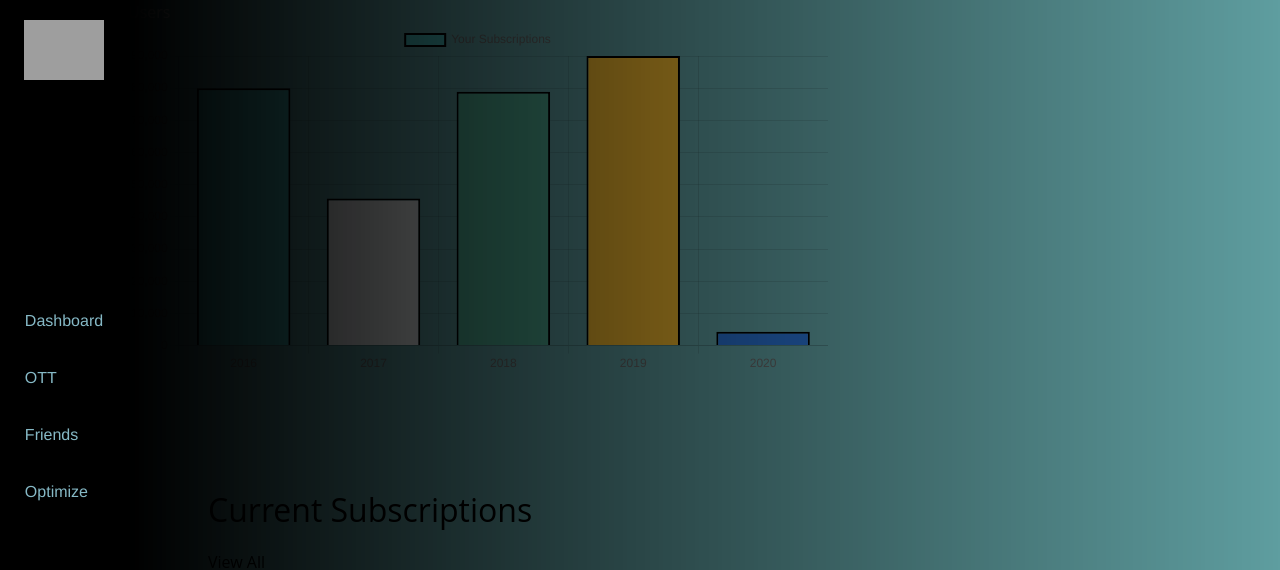
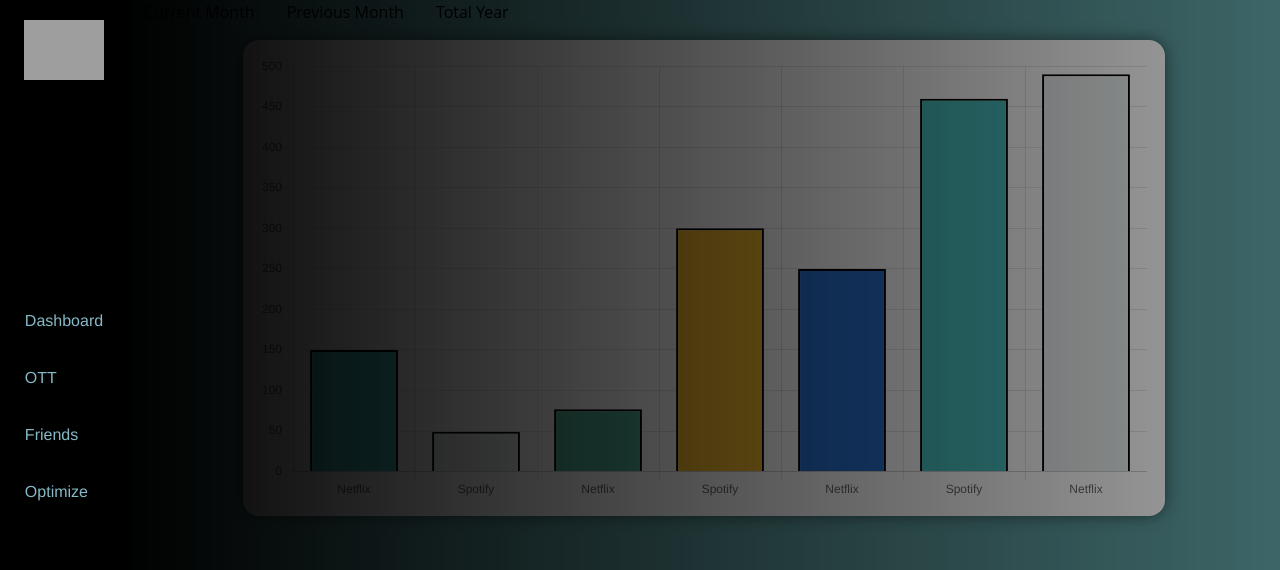
Before and after one commit to DeepakSilaych/Rubix24_WebX, a React (Vite) app in the folder frontend/: page /dashboard in a window 1280 px wide. Shown: the top 570 px of the page. Built offline with nearby package versions, Linux system fonts and the light colour scheme; grey boxes are pictures that could not be loaded.

Commit message:
dashboard 1.2

```diff
--- a/frontend/src/Pages/component/sidebar/style.module.css
+++ b/frontend/src/Pages/component/sidebar/style.module.css
@@ -5,12 +5,12 @@
   top: 0;
   left: 0;
   z-index: 5;
-  background: linear-gradient(to right, rgba(0,0,0,1) 0%, rgba(0,0,0,1) 10%, rgba(0,0,0,0) 100%);
+  background: linear-gradient(to right, rgba(0,0,0,1) 0%, rgba(0,0,0,1) 6%, rgba(0,0,0,0) 100%);
   transition: width 0.1s;
 }
 
 .hoveredbg{
-  width: 100vw;
+  width: 150vw;
   transition: width 0.1s;
 }
 
--- a/frontend/src/Pages/dashbord/chart.jsx
+++ b/frontend/src/Pages/dashbord/chart.jsx
@@ -1,47 +1,93 @@
 import React, { useState, useEffect, useRef } from "react";
 import { Bar } from "react-chartjs-2";
 import Chart from "chart.js/auto";
+import style from "./style.module.css";
 
-const UserData = [
+const data = [
   {
-    id: 1,
-    year: 2016,
-    userGain: 80000,
-    userLost: 823,
+    title: "Netflix",
+    price: "150.000",
+    startingDate: "20-10-2020",
+    endingDate: "20-11-2020",
+    completion: "50%",
+    daysLeft: "10",
+    image: "https://upload.wikimedia.org/wikipedia/commons/thumb/0/08/Netflix_2015_logo.svg/1200px-Netflix_2015_logo.svg.png"
   },
   {
-    id: 2,
-    year: 2017,
-    userGain: 45677,
-    userLost: 345,
+    title: "Spotify",
+    price: "49.000",
+    startingDate: "20-10-2020",
+    endingDate: "20-11-2020",
+    completion: "90%",
+    daysLeft: "10",
+    image: "https://upload.wikimedia.org/wikipedia/commons/thumb/1/19/Spotify_logo_without_text.svg/1200px-Spotify_logo_without_text.svg.png"
   },
   {
-    id: 3,
-    year: 2018,
-    userGain: 78888,
-    userLost: 555,
+    title: "Netflix",
+    price: "77.000",
+    startingDate: "20-10-2020",
+    endingDate: "20-11-2020",
+    completion: "50%",
+    daysLeft: "10",
+    image: "https://upload.wikimedia.org/wikipedia/commons/thumb/0/08/Netflix_2015_logo.svg/1200px-Netflix_2015_logo.svg.png"
   },
   {
-    id: 4,
-    year: 2019,
-    userGain: 90000,
-    userLost: 4555,
+    title: "Spotify",
+    price: "300.000",
+    startingDate: "20-10-2020",
+    endingDate: "20-11-2020",
+    completion: "90%",
+    daysLeft: "10",
+    image: "https://upload.wikimedia.org/wikipedia/commons/thumb/1/19/Spotify_logo_without_text.svg/1200px-Spotify_logo_without_text.svg.png"
   },
   {
-    id: 5,
-    year: 2020,
-    userGain: 4300,
-    userLost: 234,
+    title: "Netflix",
+    price: "250.000",
+    startingDate: "20-10-2020",
+    endingDate: "20-11-2020",
+    completion: "50%",
+    daysLeft: "10",
+    image: "https://upload.wikimedia.org/wikipedia/commons/thumb/0/08/Netflix_2015_logo.svg/1200px-Netflix_2015_logo.svg.png"
   },
+  {
+    title: "Spotify",
+    price: "460.000",
+    startingDate: "20-10-2020",
+    endingDate: "20-11-2020",
+    completion: "90%",
+    daysLeft: "10",
+    image: "https://upload.wikimedia.org/wikipedia/commons/thumb/1/19/Spotify_logo_without_text.svg/1200px-Spotify_logo_without_text.svg.png"
+  },
+  {
+    title: "Netflix",
+    price: "490.000",
+    startingDate: "20-10-2020",
+    endingDate: "20-11-2020",
+    completion: "50%",
+    daysLeft: "10",
+    image: "https://upload.wikimedia.org/wikipedia/commons/thumb/0/08/Netflix_2015_logo.svg/1200px-Netflix_2015_logo.svg.png"
+  }
 ];
 
 function BarChart() {
-  const [userData, setUserData] = useState({
-    labels: UserData.map((data) => data.year),
+  const [selectedDuration, setSelectedDuration] = useState("totalYear");
+
+  const getFilteredData = () => {
+    // Implement logic to filter data based on selectedDuration
+    // For example, filter data for the current month, previous month, or total year
+    // ...
+
+    return data; // Replace this with the filtered data
+  };
+
+  const filteredData = getFilteredData();
+
+  const chartData = {
+    labels: filteredData.map((entry) => entry.title),
     datasets: [
       {
-        label: "Your Subscriptions",
-        data: UserData.map((data) => data.userGain),
+        label: "Subscription Prices",
+        data: filteredData.map((entry) => entry.price),
         backgroundColor: [
           "rgba(75,192,192,1)",
           "#ecf0f1",
@@ -53,7 +99,7 @@
         borderWidth: 2,
       },
     ],
-  });
+  };
 
   const chartRef = useRef(null);
 
@@ -67,25 +113,65 @@
     const ctx = document.getElementById("bar-chart").getContext("2d");
     chartRef.current = new Chart(ctx, {
       type: "bar",
-      data: userData,
+      data: chartData,
       options: {
         scales: {
-          x: {
-            type: "category",
+          y: {
+            beginAtZero: true,
+          },
+        },
+        plugins: {
+          legend: {
+            display: false,
+          },
+          customImages: {
+            images: filteredData.map((entry) => ({
+              src: entry.image,
+              width: 20,
+              height: 20,
+              x: 0, // Adjust X position as needed
+              y: 0, // Adjust Y position as needed
+            })),
           },
         },
       },
     });
 
     return () => {
-      // Cleanup: destroy the chart when the component unmounts
       chartRef.current && chartRef.current.destroy();
     };
-  }, [userData]);
+  }, [chartData]);
+
+  const handleDurationChange = (duration) => {
+    setSelectedDuration(duration);
+  };
 
   return (
-    <div style={{ width: 700 }}>
-      <canvas id="bar-chart"></canvas>
+    <div className={style.chartbox}>
+      <div className={style.durationOptions}>
+        <button
+          onClick={() => handleDurationChange("currentMonth")}
+          className={selectedDuration === "currentMonth" ? style.active : ""}
+        >
+          Current Month
+        </button>
+        <button
+          onClick={() => handleDurationChange("previousMonth")}
+          className={selectedDuration === "previousMonth" ? style.active : ""}
+        >
+          Previous Month
+        </button>
+        <button
+          onClick={() => handleDurationChange("totalYear")}
+          className={selectedDuration === "totalYear" ? style.active : ""}
+        >
+          Total Year
+        </button>
+      </div>
+
+      <div className={style.barchart}>
+        <canvas id="bar-chart" ></canvas>
+      </div>
     </div>
   );
 }
--- a/frontend/src/Pages/dashbord/index.jsx
+++ b/frontend/src/Pages/dashbord/index.jsx
@@ -17,7 +17,6 @@
     <Layout>
       <div className={style.dashboard}>
         <div className={style.dashboard_chart}>
-          <h2>Users</h2>
           <BarChart />
         </div>
         <div className={style.dashboard_otts}>
--- a/frontend/src/Pages/dashbord/style.module.css
+++ b/frontend/src/Pages/dashbord/style.module.css
@@ -8,7 +8,7 @@
   padding:.3rem 1rem;
   border-radius: 1rem;
   box-shadow: 0 0 1rem rgba(0,0,0,0.5);
-  margin: 1rem;
+  margin: 1rem .2rem;
   color: black;
   font-size: 1.2rem;
 }
@@ -67,7 +67,7 @@
   height: 100%;
   overflow-y: scroll;
   background-color: cadetblue;
-  color: #fff;
+  color: black
 }
 
 .dashboard ::-webkit-scrollbar{
@@ -76,11 +76,28 @@
   background: transparent;
 }
 
+.dashboard_chart{
+  width: 100%;
+  height: min-content;
+}
+
+.chartbox .durationOptions button{
+  margin: 0 1rem;
+}
+
+.barchart{
+  width: 80%;
+  background-color: #fff;
+  padding: 1rem;
+  border-radius: 1rem;
+  box-shadow: 0 0 1rem rgba(0,0,0,0.5);
+  margin: 1rem auto;
+}
+
 .dashboard_otts{
   width: 100%;
   height: min-content;
-  padding: 5rem;
-  color: black;
+  padding: 1rem;
   margin: 1rem 0;
 }
 
```
